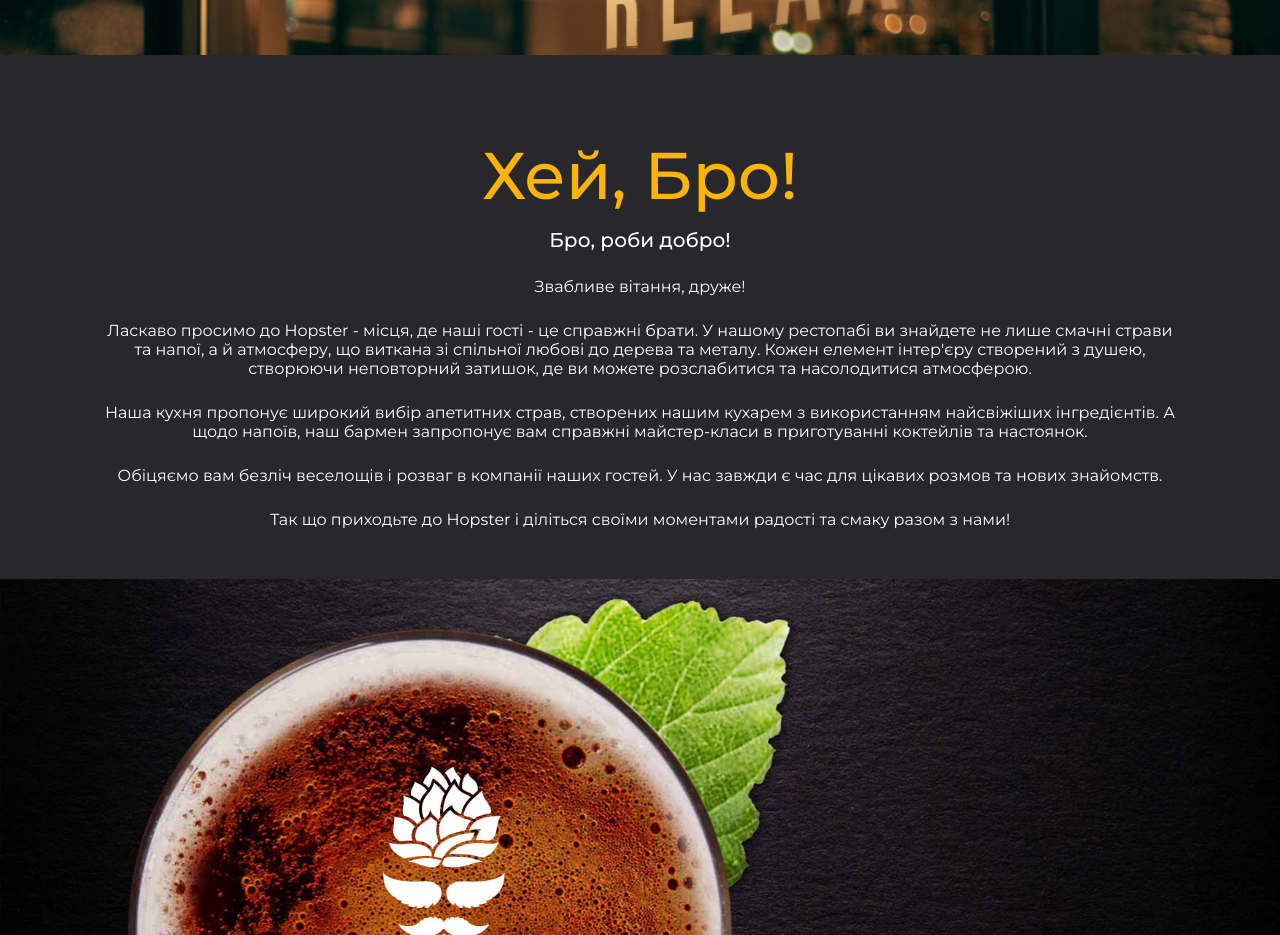
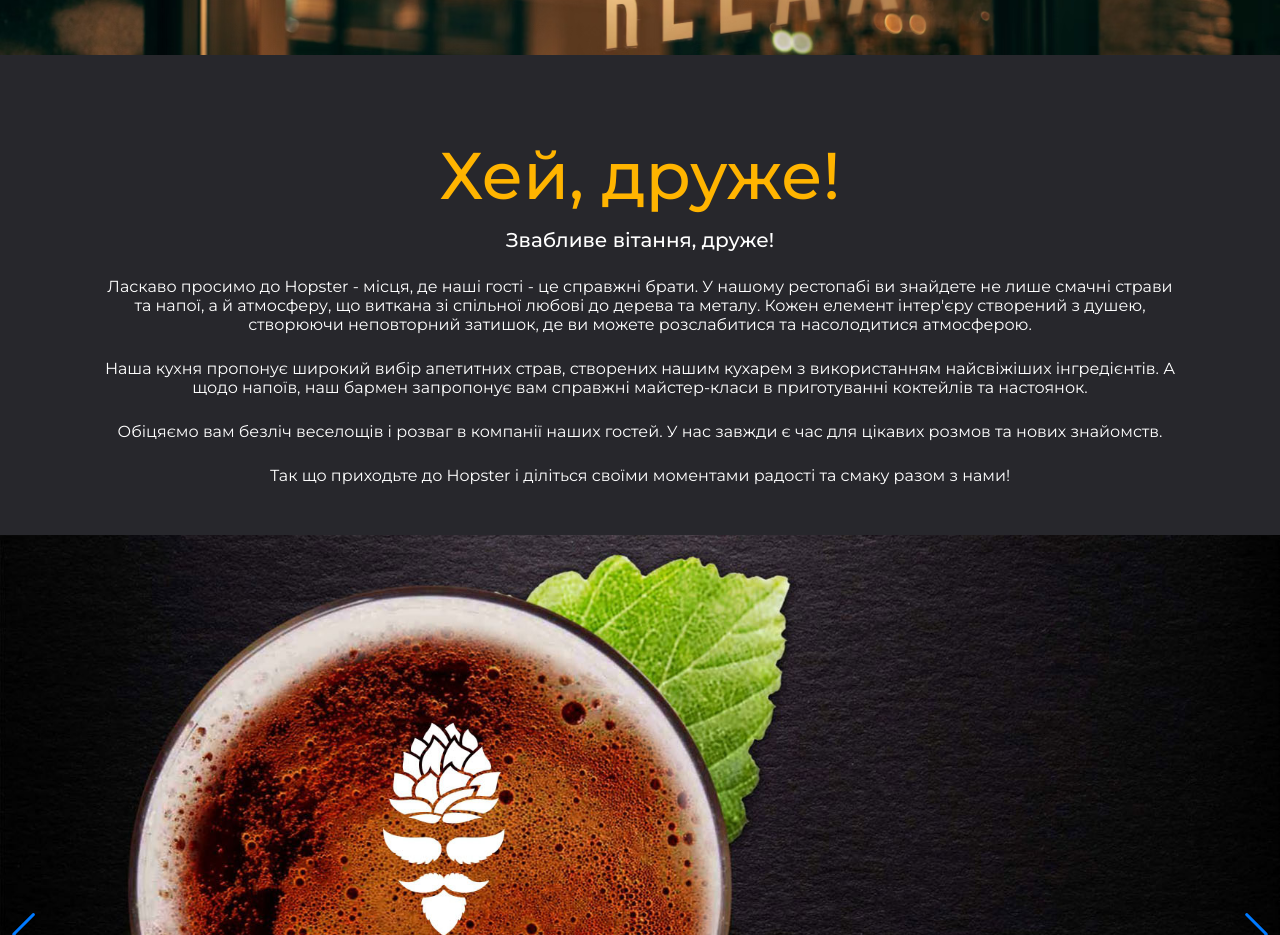
Before and after one commit to DimaPidko/Hopster-RestoPub, a React (Vite) app: page / in a window 1280 px wide. Shown: the part 1140-2075 px from the top of the page. Built offline with nearby package versions, Linux system fonts and the light colour scheme.

Commit message:
change some texts

```diff
--- a/src/components/ui/about/About.jsx
+++ b/src/components/ui/about/About.jsx
@@ -1,11 +1,10 @@
 const About = () => {
     return (
         <section className="about__wrapper">
-            <h2 className="about__wrapper-title">Хей, Бро!</h2>
+            <h2 className="about__wrapper-title">Хей, друже!</h2>
             <div className="about__wrapper-subtitle">
-                <h3 className="about__wrapper-subtitle-text">Бро, роби добро!</h3>
+                <h3 className="about__wrapper-subtitle-text">Звабливе вітання, друже!</h3>
             </div>
-            <p className="about__wrapper-p">Звабливе вітання, друже!</p>
             <p className="about__wrapper-p">
                 Ласкаво просимо до Hopster - місця, де наші гості - це справжні брати. У
                 нашому рестопабі ви знайдете не лише смачні страви та напої, а й
```
